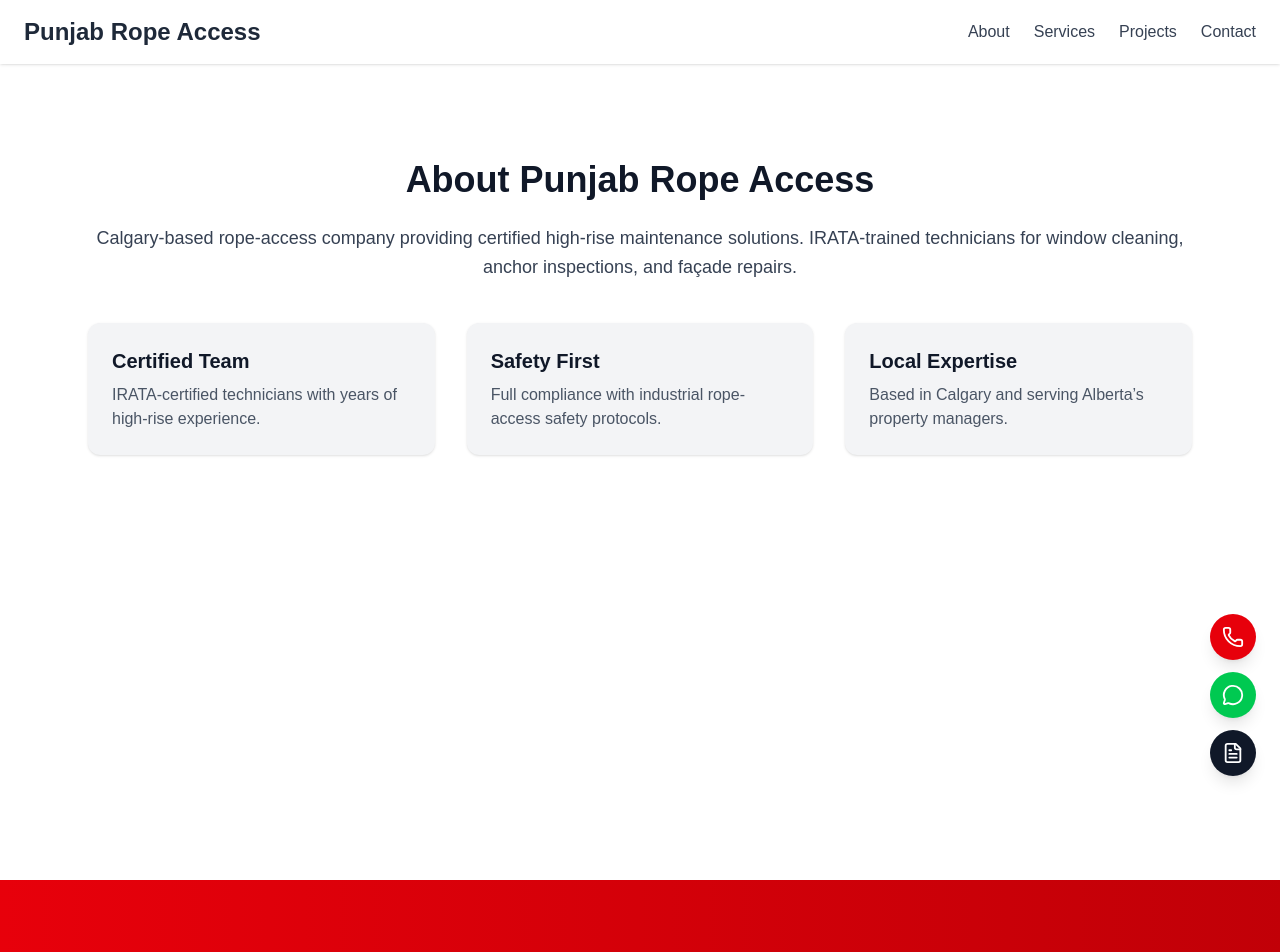
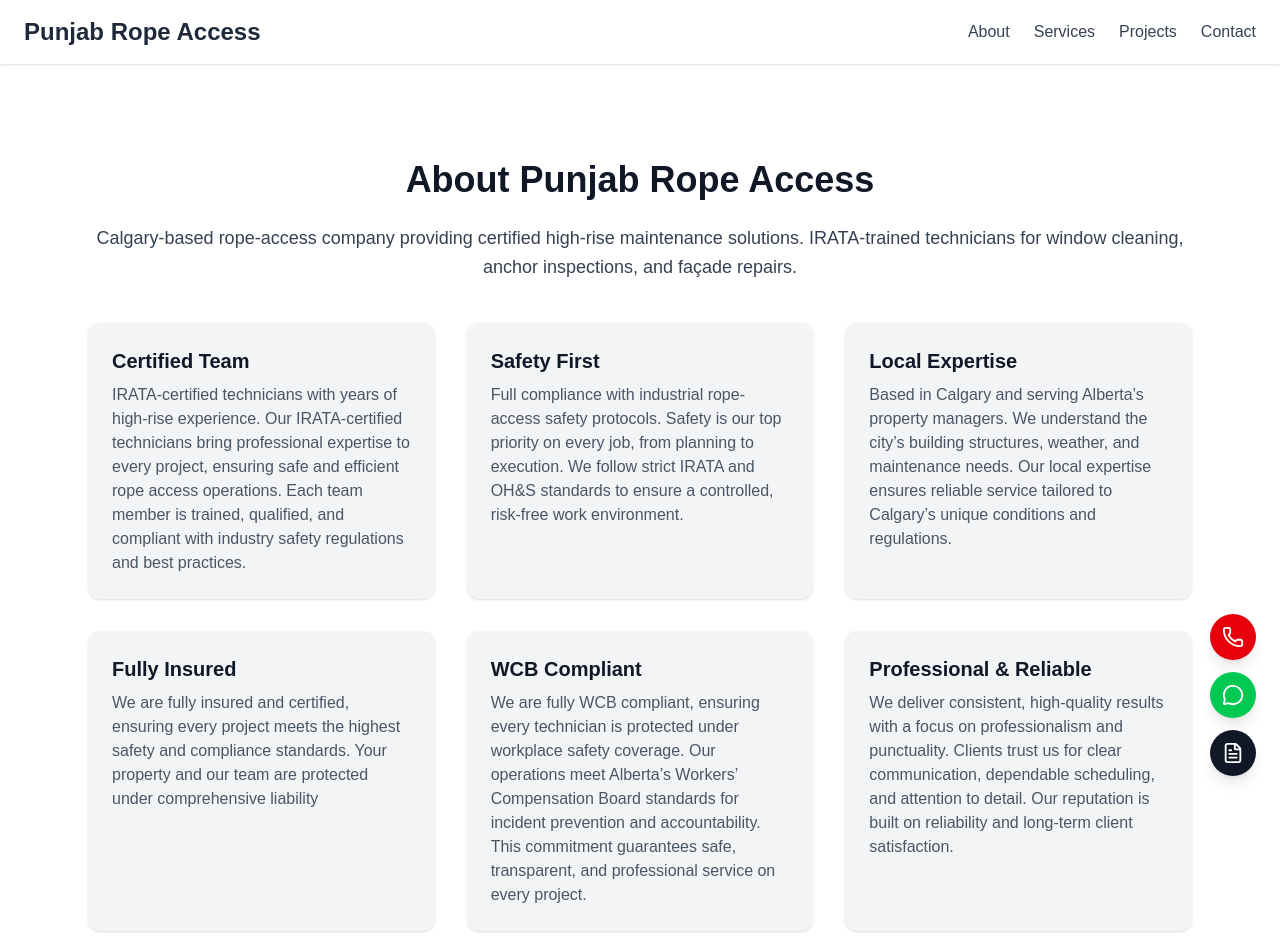
Before and after one commit to ranjodhbajwa1/punjab-rope-access, a Next.js app: page /about in a window 1280 px wide. Shown: the top 952 px of the page. Built offline with nearby package versions, Linux system fonts and the light colour scheme.

Commit message:
fixed ClientView syntax and installed lucide-react

```diff
--- a/app/about/_components/ClientView.tsx
+++ b/app/about/_components/ClientView.tsx
@@ -36,18 +36,47 @@
             <h3 className="font-semibold text-xl mb-2">Certified Team</h3>
             <p className="text-gray-600">
               IRATA-certified technicians with years of high-rise experience.
+              Our IRATA-certified technicians bring professional expertise to every project, ensuring safe and efficient rope access operations.
+              Each team member is trained, qualified, and compliant with industry safety regulations and best practices.
             </p>
           </div>
           <div className="bg-gray-100 p-6 rounded-xl shadow hover:shadow-md transition">
             <h3 className="font-semibold text-xl mb-2">Safety First</h3>
             <p className="text-gray-600">
               Full compliance with industrial rope-access safety protocols.
+              Safety is our top priority on every job, from planning to execution.
+              We follow strict IRATA and OH&S standards to ensure a controlled, risk-free work environment.
             </p>
           </div>
           <div className="bg-gray-100 p-6 rounded-xl shadow hover:shadow-md transition">
             <h3 className="font-semibold text-xl mb-2">Local Expertise</h3>
             <p className="text-gray-600">
               Based in Calgary and serving Alberta’s property managers.
+              We understand the city’s building structures, weather, and maintenance needs.
+              Our local expertise ensures reliable service tailored to Calgary’s unique conditions and regulations.
+            </p>
+          </div>
+          <div className="bg-gray-100 p-6 rounded-xl shadow hover:shadow-md transition">
+            <h3 className="font-semibold text-xl mb-2">Fully Insured</h3>
+            <p className="text-gray-600">
+              We are fully insured and certified, ensuring every project meets the highest safety and compliance standards.
+              Your property and our team are protected under comprehensive liability
+            </p>
+          </div>
+          <div className="bg-gray-100 p-6 rounded-xl shadow hover:shadow-md transition">
+            <h3 className="font-semibold text-xl mb-2">WCB Compliant</h3>
+            <p className="text-gray-600">
+              We are fully WCB compliant, ensuring every technician is protected under workplace safety coverage.
+              Our operations meet Alberta’s Workers’ Compensation Board standards for incident prevention and accountability.
+              This commitment guarantees safe, transparent, and professional service on every project.
+            </p>
+          </div>
+          <div className="bg-gray-100 p-6 rounded-xl shadow hover:shadow-md transition">
+            <h3 className="font-semibold text-xl mb-2">Professional & Reliable</h3>
+            <p className="text-gray-600">
+              We deliver consistent, high-quality results with a focus on professionalism and punctuality.
+              Clients trust us for clear communication, dependable scheduling, and attention to detail.
+              Our reputation is built on reliability and long-term client satisfaction.
             </p>
           </div>
         </motion.div>
--- a/app/projects/_components/ClientView.tsx
+++ b/app/projects/_components/ClientView.tsx
@@ -4,22 +4,22 @@
 
 const projects = [
   {
-    name: "Downtown Calgary Tower",
+    name: "BEVA Inspections at The Westin Downtown Calgary ",
     summary:
-      "Full facade high-rise window cleaning project completed within three days with zero safety incidents.",
-    img: "/images/project-tower.jpg",
+      "BEVA inspection conducted at The Westin Hotel in downtown Calgary involved a Building Exterior Visual Assessment of all accessible façade elements using rope access. The inspection focused on identifying structural deterioration, loose materials, cracks, and potential safety hazards on the building envelope. Technicians documented conditions through high-resolution photographs and detailed notes for each elevation. Findings will be compiled into a report with repair recommendations to maintain façade integrity and compliance with Calgary’s building safety standards.",
+    /* img: "/images/project-tower.jpg", */
   },
   {
-    name: "Beltline Office Complex",
+    name: "Window Cleaning At Sunlife Plaza at 4th Ave SW Calgary",
     summary:
-      "Anchor inspection and BEVA testing for a 25-storey building following CSA Z91 compliance.",
-    img: "/images/project-beltline.jpg",
+      "Window cleaning at Sun Life Plaza, 4th Avenue SW, Calgary, was completed using industrial rope access methods to safely reach all high-rise glass façades. The scope included thorough exterior cleaning of curtain walls, frames, and spandrels to remove dirt, mineral deposits, and construction residue. The project was executed with minimal disruption to building operations, following safety protocols and weather considerations. The result restored full glass clarity and enhanced the building’s professional appearance in Calgary’s downtown core.",
+    /* img: "/images/project-beltline.jpg", */
   },
   {
-    name: "Residential High-Rise",
+    name: "Painting at Waterfront Condo's",
     summary:
-      "Comprehensive exterior caulking and pressure washing to restore facade appearance and seal integrity.",
-    img: "/images/project-residential.jpg",
+      "Restoration and painting work at Waterfront Condos, Calgary, involved a full façade maintenance project carried out using rope access. The scope included surface preparation, crack repairs, sealant replacement, and application of high-performance exterior coatings to protect against moisture and UV damage. All work was performed at height with minimal impact on residents and surroundings. The project restored the building’s appearance, extended the service life of exterior materials, and ensured long-term durability against Calgary’s weather conditions.",
+    /* img: "/images/project-residential.jpg", */
   },
 ];
 
@@ -56,11 +56,13 @@
               transition={{ duration: 0.5, delay: i * 0.1 }}
               className="bg-gray-100 rounded-xl overflow-hidden shadow hover:shadow-lg transition"
             >
+              {/* only remove when you have pictures for projects
               <img
                 src={p.img}
                 alt={p.name}
                 className="h-56 w-full object-cover"
               />
+              */}
               <div className="p-5">
                 <h3 className="text-xl font-semibold mb-2">{p.name}</h3>
                 <p className="text-gray-600 text-sm">{p.summary}</p>
--- a/app/services/anchor-inspection/page.tsx
+++ b/app/services/anchor-inspection/page.tsx
@@ -27,16 +27,19 @@
         <Image
           src="/images/service-anchor.jpg"
           alt="anchor inspection Calgary, BEVA testing Calgary"
-          width={1200}
+          width={600}
           height={600}
           className="rounded-lg mb-10"
         />
 
+        { /*
         <video
           src="/videos/window-cleaning-demo.mp4"
           controls
           className="w-full rounded-lg mb-10"
         />
+         Delete the curly brackets to delete the note on video block
+        */ }
 
         <p className="text-lg">
           To schedule your next Inspection or maintenance,{" "}
--- a/app/services/painting/page.tsx
+++ b/app/services/painting/page.tsx
@@ -27,16 +27,18 @@
         <Image
           src="/images/service-painting.jpg"
           alt="High-rise painting - high-rise caulking services"
-          width={1200}
+          width={600}
           height={600}
           className="rounded-lg mb-10"
         />
 
+        { /*
         <video
           src="/videos/window-cleaning-demo.mp4"
           controls
           className="w-full rounded-lg mb-10"
         />
+          */ }
 
         <p className="text-lg">
           To schedule your next Painting or Caulking services,{" "}
--- a/app/services/pressure-washing/page.tsx
+++ b/app/services/pressure-washing/page.tsx
@@ -28,16 +28,18 @@
         <Image
           src="/images/service-pressure.jpg"
           alt="High-rise window cleaning"
-          width={1200}
+          width={600}
           height={600}
           className="rounded-lg mb-10"
         />
 
+        {/*
         <video
           src="/videos/window-cleaning-demo.mp4"
           controls
           className="w-full rounded-lg mb-10"
         />
+        */}
 
         <p className="text-lg">
           To schedule your next Pressure Wash,{" "}
--- a/app/services/window-cleaning/page.tsx
+++ b/app/services/window-cleaning/page.tsx
@@ -26,16 +26,18 @@
         <Image
           src="/images/service-window.jpg"
           alt="High-rise window cleaning"
-          width={1200}
+          width={600}
           height={600}
           className="rounded-lg mb-10"
         />
 
+        {/*
         <video
           src="/videos/window-cleaning-demo.mp4"
           controls
           className="w-full rounded-lg mb-10"
         />
+        */}
 
         <p className="text-lg">
           To schedule your next cleaning or maintenance,{" "}
--- a/package.json
+++ b/package.json
@@ -11,6 +11,7 @@
   },
   "dependencies": {
     "framer-motion": "^12.23.24",
+    "lucide-react": "^0.553.0",
     "next": "16.0.1",
     "next-sitemap": "^4.2.3",
     "react": "19.2.0",
```
Also changed, not shown: 2 other files (tests, documents, lock files or other folders).
